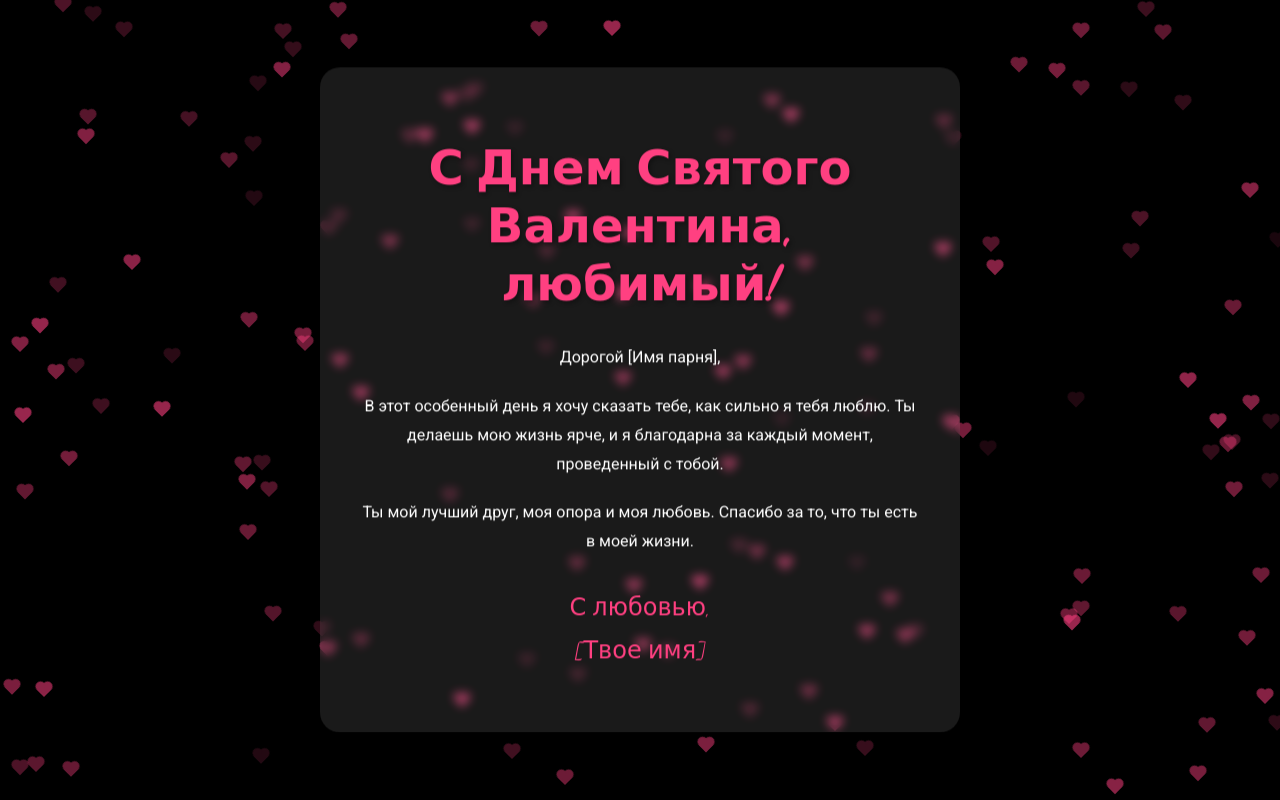
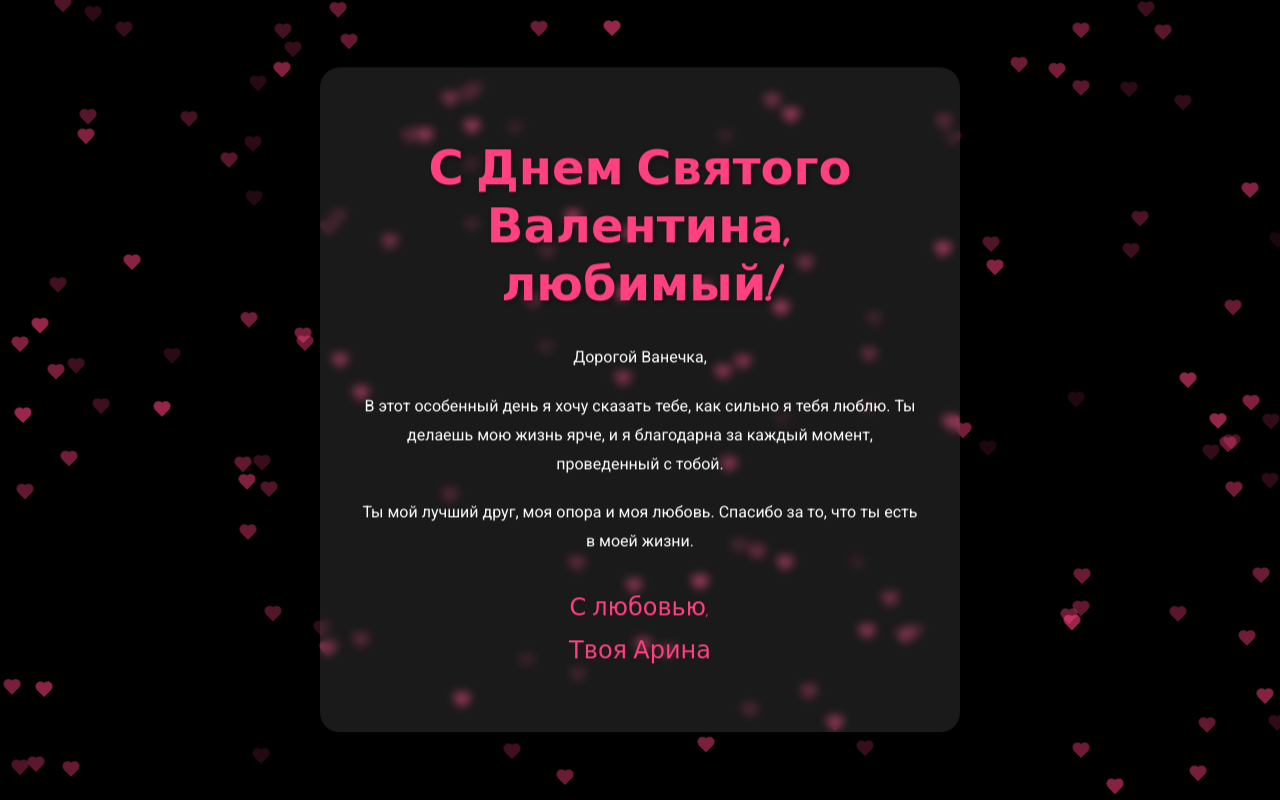
Before and after one commit to maksimVoloshchuk/loveforvana, a plain HTML site: page index.html in a window 1280 px wide. Drawn offline with Linux system fonts and the light colour scheme.

Commit message:
Update index.html

```diff
--- a/index.html
+++ b/index.html
@@ -107,13 +107,13 @@
   <body>
     <div class="container">
       <h1>С Днем Святого Валентина, любимый!</h1>
-      <p>Дорогой [Имя парня],</p>
+      <p>Дорогой Ванечка,</p>
       <p>
         В этот особенный день я хочу сказать тебе, как сильно я тебя люблю. Ты делаешь мою жизнь
         ярче, и я благодарна за каждый момент, проведенный с тобой.
       </p>
       <p>Ты мой лучший друг, моя опора и моя любовь. Спасибо за то, что ты есть в моей жизни.</p>
-      <p class="signature">С любовью,<br />[Твое имя]</p>
+      <p class="signature">С любовью,<br />Твоя Арина</p>
     </div>
 
     <script>
```
